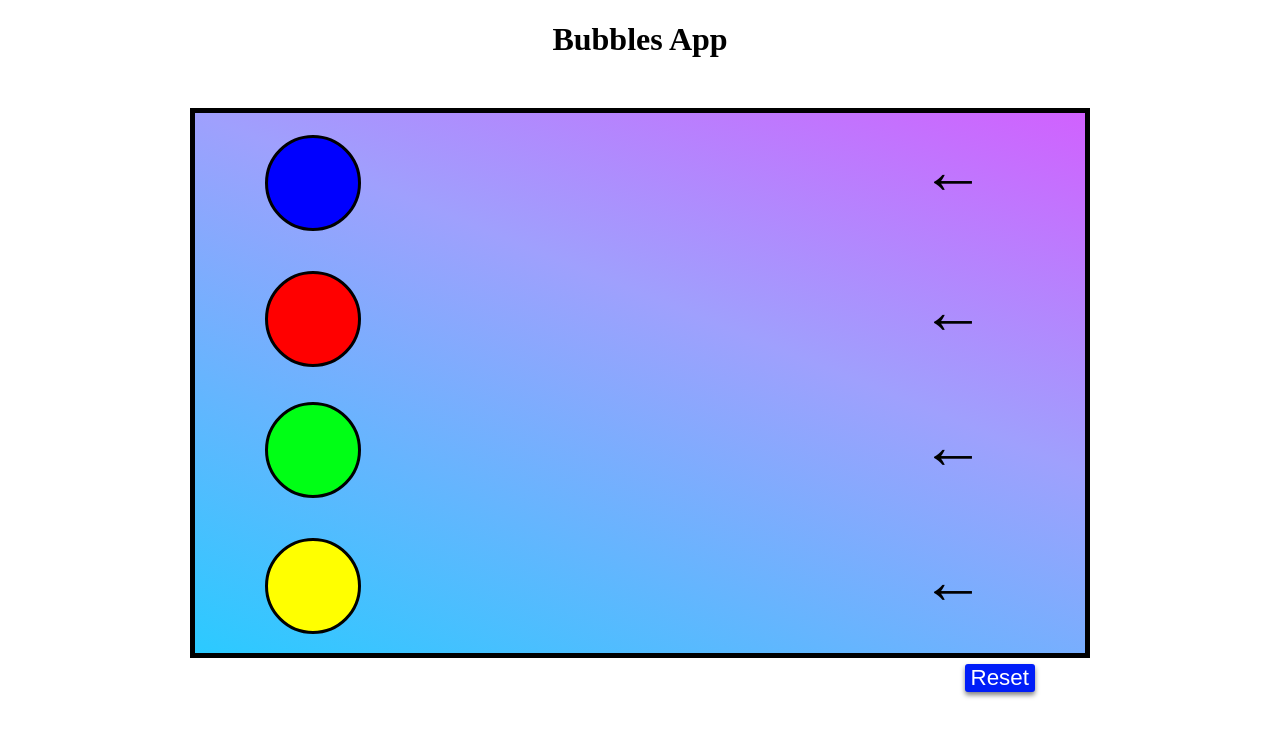
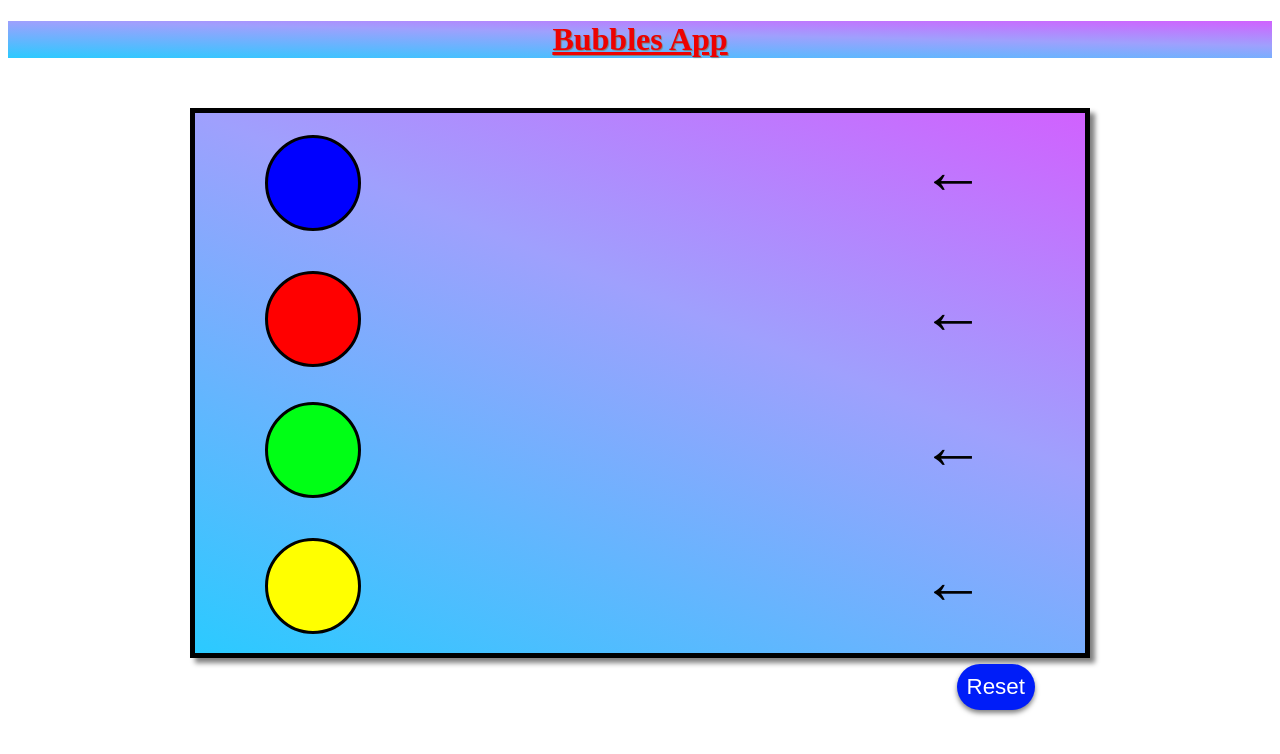
Before and after one commit to shabirhussain07/bubblesapp, a plain HTML site: page index.html in a window 1280 px wide. Drawn offline with Linux system fonts and the light colour scheme.

Commit message:
Update index.html

```diff
--- a/index.html
+++ b/index.html
@@ -8,6 +8,7 @@
         /* styling for the box */
         .box {
             border: 5px solid black;
+            box-shadow: 5px 5px 5px grey;
             padding: 20px;
             width: 900px;
             height: 550px;
@@ -22,7 +23,19 @@
 .box:hover{
     background-position: right center;
 }
+#h1{
+    text-align: center;
+    text-shadow: 1px 1px 1px grey;
+    text-decoration:underline;
+    color: rgb(237, 1, 1);
+    background-image: linear-gradient(to top right, #2bcaff 0%, #9fa0fd 50%, #e942ff 100%);
+    background-size: 150% auto;
+    transition: background-position 1s ease;
+}
 
+#h1:hover{
+    background-position: right center;
+}
         /* 1st circle */
         .circle {
             width: 90px;
@@ -97,20 +110,24 @@
 </head>
 
 <body>
-    <h1>
-        <center>Bubbles App</center>
+    <div>
+    <h1 id="h1">
+        Bubbles App
     </h1>
+</div>
     <div class="box">
         <!-- reset button -->
         <div style="text-align: center;">
             <button style="position:absolute;
                 top: 102%;
                 right: 50px;
+                padding: 10px;
                 font-size: 1.4rem;
                 background-color: #001df8;
                 color: white;
                 border: none;
-                border-radius: 3px;
+                border-radius: 30px;
+                box-shadow: 5px 5px 5px grey;
                 cursor: pointer;
                 box-shadow: 0 3px 5px rgba(0, 0, 0, 0.5);">Reset</button>
         </div>
```
